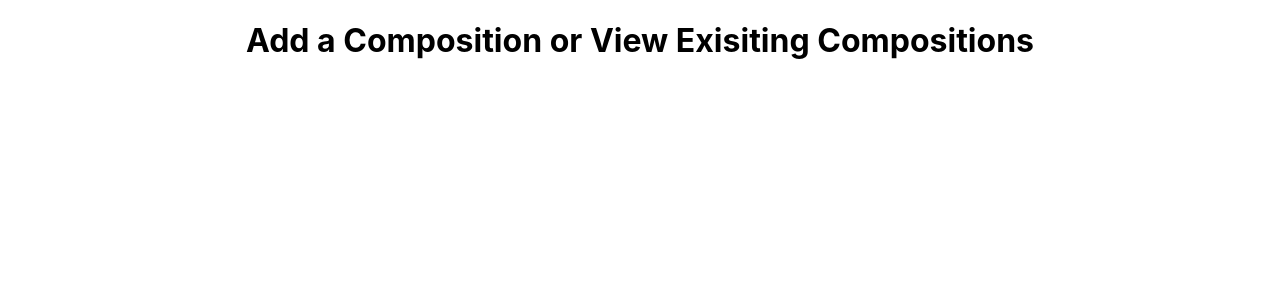
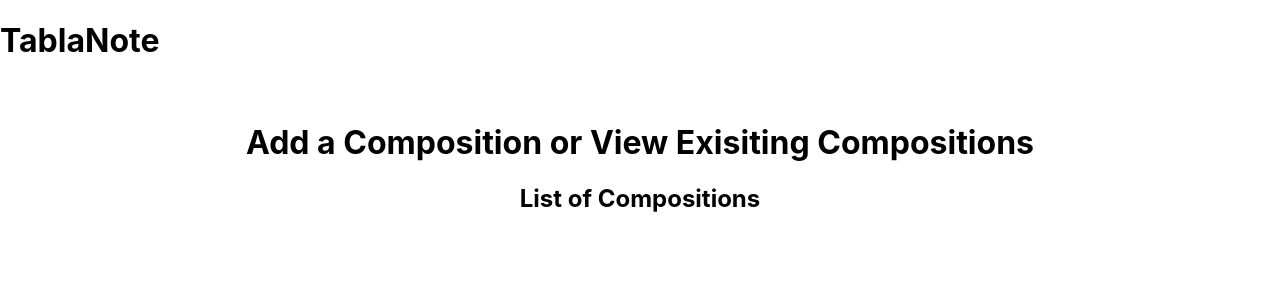
Before and after one commit to s1oly/tablanote, a React (Create React App) app: page / in a window 1280 px wide. Shown: the top 300 px of the page. Built offline with nearby package versions, Linux system fonts and the light colour scheme.

Commit message:
Added App Title

```diff
--- a/src/App.js
+++ b/src/App.js
@@ -9,6 +9,8 @@ const App = () => {
       <h1>Add a Composition or View Exisiting Compositions</h1>
       <BrowserRouter>
       <Routes>
+          <Route index element = {<Compositions/>} />
+          <Route index element = {<CreateComposition />} />
           <Route path="/createcomposition" element={<CreateComposition />} />
           <Route path="/compositions" element={<Compositions />} />
       </Routes>
--- a/src/Compositions.js
+++ b/src/Compositions.js
@@ -2,6 +2,7 @@
 import React, {useContext} from 'react';
 import { CompositionsContext } from './CreateComposition'
 
+//Fix the display
 function Compositions() {
   const compositions = useContext(CompositionsContext);
   return (
--- /dev/null
+++ b/src/Header.js
@@ -0,0 +1,10 @@
+const Header = () => {
+    return (
+        <div className="Header">
+            <h1>
+                TablaNote
+            </h1>
+        </div>
+    )
+}
+export default Header;
--- a/src/index.js
+++ b/src/index.js
@@ -2,11 +2,14 @@ import React from 'react';
 import ReactDOM from 'react-dom/client';
 import './index.css';
 import App from './App';
+import Header from './Header';
 import reportWebVitals from './reportWebVitals';
 
 const root = ReactDOM.createRoot(document.getElementById('root'));
 root.render(
   <React.StrictMode>
+    <Header />
+    <br></br>
     <App />
   </React.StrictMode>
 );
```
